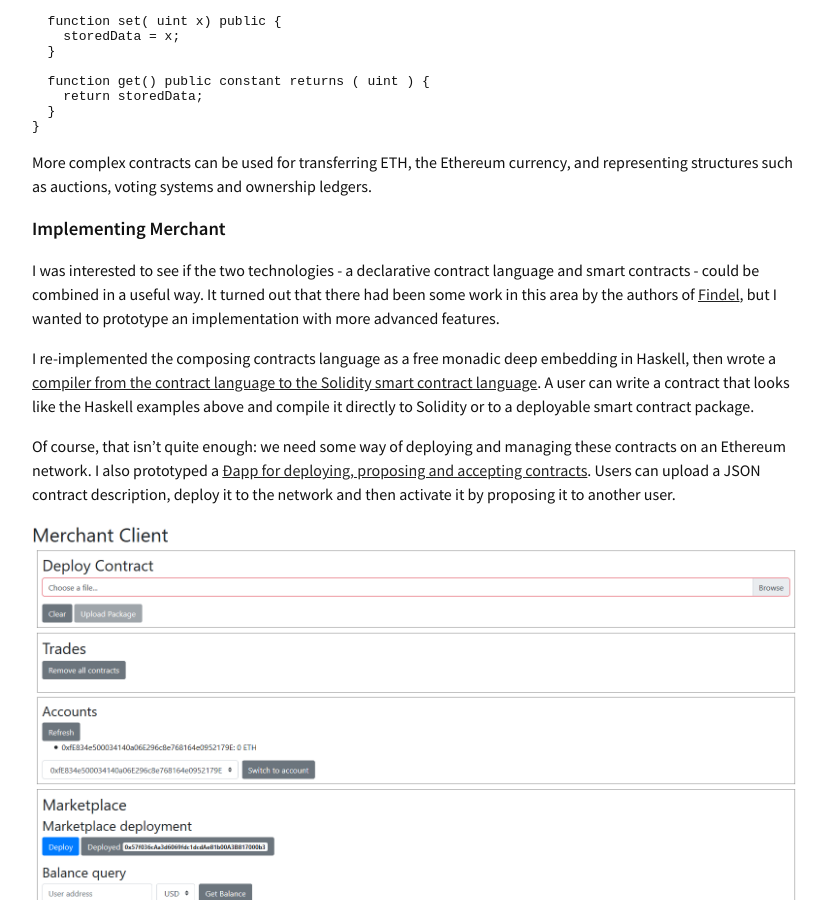
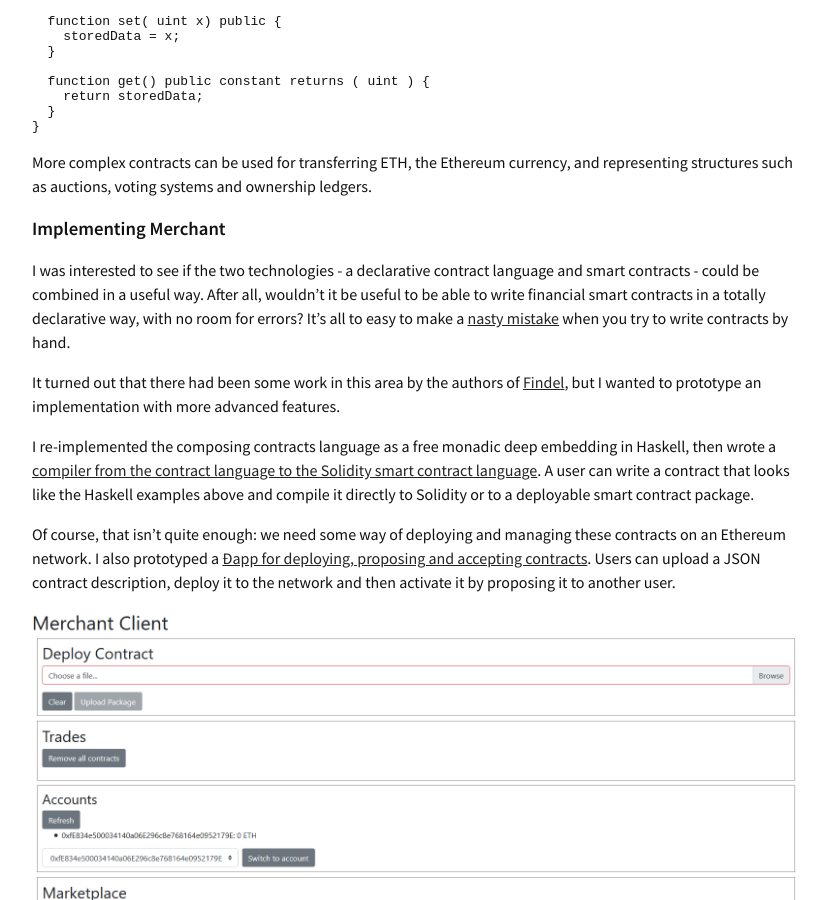
Before and after one commit to rossng/rossng.github.io, a Jekyll site: the page built from _posts/2018-08-10-thesis-free-trade.markdown, in a window 1280 px wide and 900 px high, scrolled down 1088 px. Shown: the whole window, without its empty margins (224-1051 px from the left). Built offline with Jekyll 4.4.1, drawn with Linux system fonts in a browser that asks for light colours.

Commit message:
Update from Forestry.io - Updated 2018-08-10-thesis-free-trade.markdown

```diff
--- a/_posts/2018-08-10-thesis-free-trade.markdown
+++ b/_posts/2018-08-10-thesis-free-trade.markdown
@@ -48,7 +48,9 @@
 
 ### Implementing Merchant
 
-I was interested to see if the two technologies - a declarative contract language and smart contracts - could be combined in a useful way. It turned out that there had been some work in this area by the authors of [Findel](http://publications.uni.lu/bitstream/10993/30975/1/Findel_2017-03-08-CR.pdf), but I wanted to prototype an implementation with more advanced features.
+I was interested to see if the two technologies - a declarative contract language and smart contracts - could be combined in a useful way. After all, wouldn't it be useful to be able to write financial smart contracts in a totally declarative way, with no room for errors? It's all to easy to make a [nasty mistake](https://en.wikipedia.org/wiki/The_DAO_(organization)) when you try to write contracts by hand.
+
+It turned out that there had been some work in this area by the authors of [Findel](http://publications.uni.lu/bitstream/10993/30975/1/Findel_2017-03-08-CR.pdf), but I wanted to prototype an implementation with more advanced features.
 
 I re-implemented the composing contracts language as a free monadic deep embedding in Haskell, then wrote a [compiler from the contract language to the Solidity smart contract language](https://github.com/rossng/merchant/). A user can write a contract that looks like the Haskell examples above and compile it directly to Solidity or to a deployable smart contract package.
 
```
